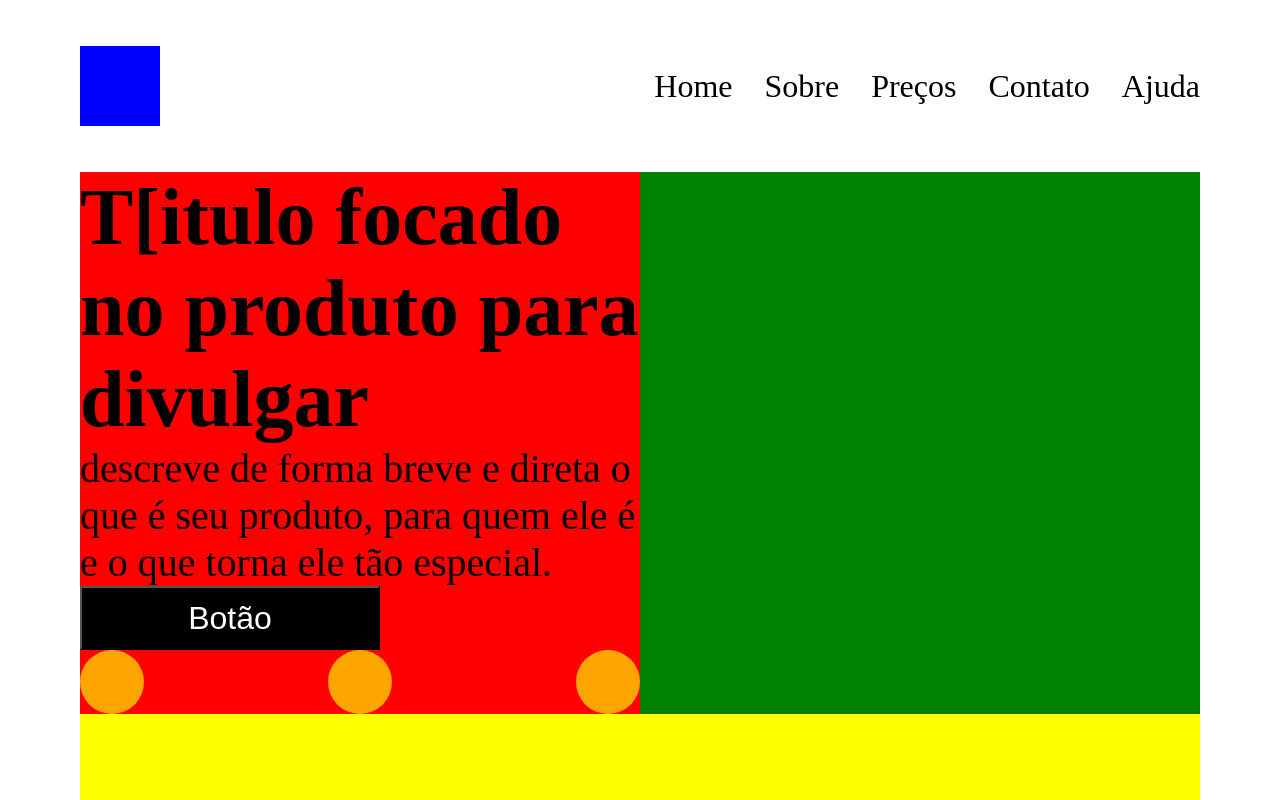
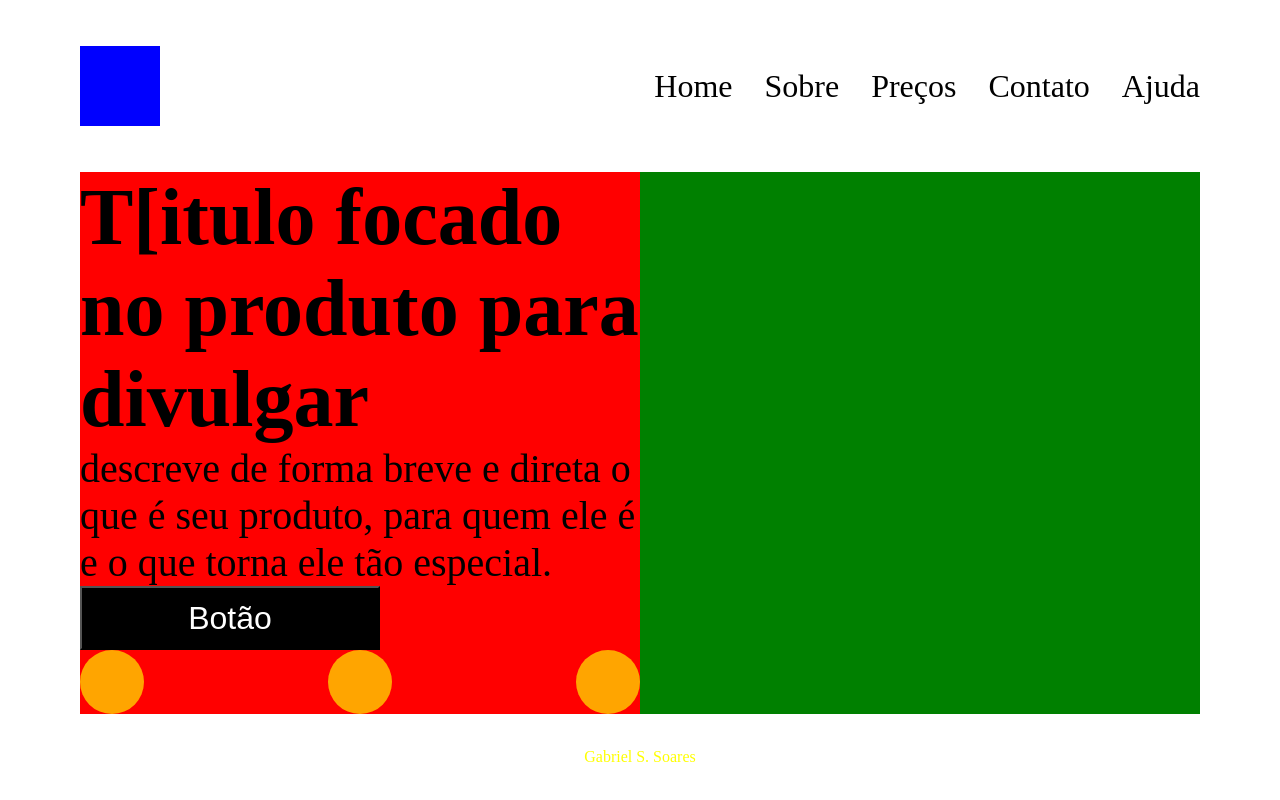
Before and after one commit to Bielxs633/Layout-2024, a plain HTML site: page index.html in a window 1280 px wide. Drawn offline with Linux system fonts and the light colour scheme.

Commit message:
footer ok

```diff
--- a/index.html
+++ b/index.html
@@ -39,6 +39,8 @@
         </div>
         <div class="destaque"></div>
     </main>
-    <footer></footer>
+    <footer>
+        Gabriel S. Soares
+    </footer>
 </body>
 </html>
--- a/style.css
+++ b/style.css
@@ -92,5 +92,8 @@ main{
 
 footer{
     height: 100px;
-    background-color: yellow;
+    display: flex;
+    align-items: center;
+    justify-content: center;
+    color: yellow;
 }
```
